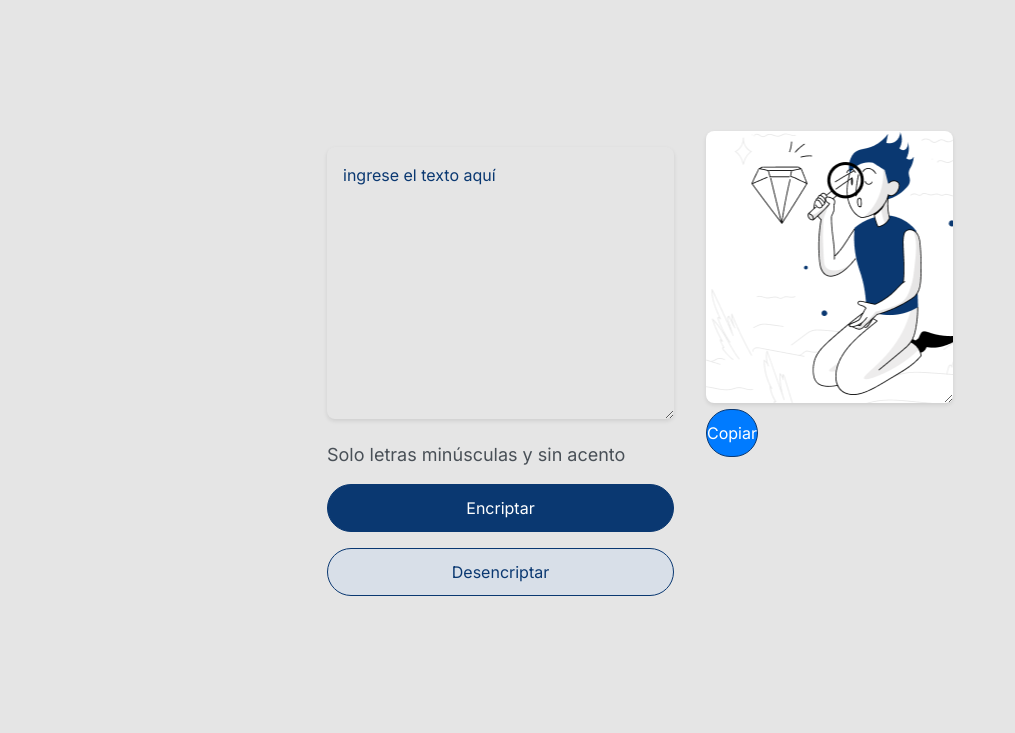
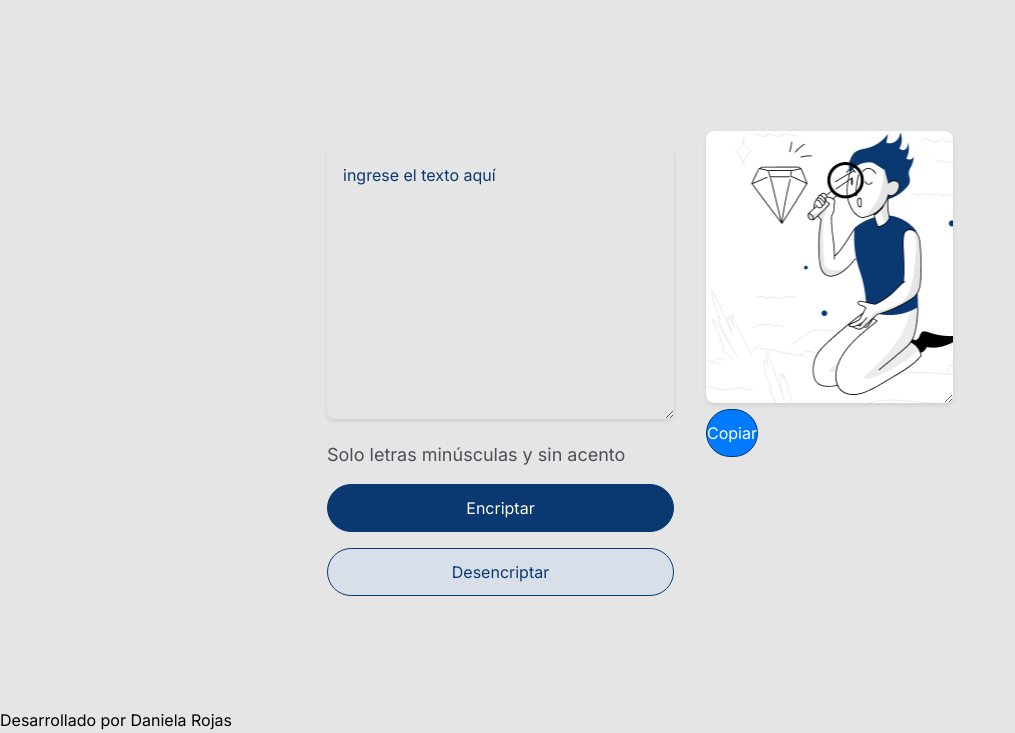
Before and after one commit to Danielar733/Encriptador-de-texto, a plain HTML site: page index.html in a window 1280 px wide. Shown: the part 67-800 px from the top of the page, without its empty margins (0-1015 px from the left). Drawn offline with Linux system fonts and the light colour scheme.

Commit message:
Update index.html

```diff
--- a/index.html
+++ b/index.html
@@ -29,7 +29,9 @@
             </div>
         </section>
     </main>
-    <footer></footer>
+    <footer class="presentacion texto">
+        Desarrollado por Daniela Rojas
+    </footer>
     <script src="script.js"></script>
 </body>
 </html>
```
